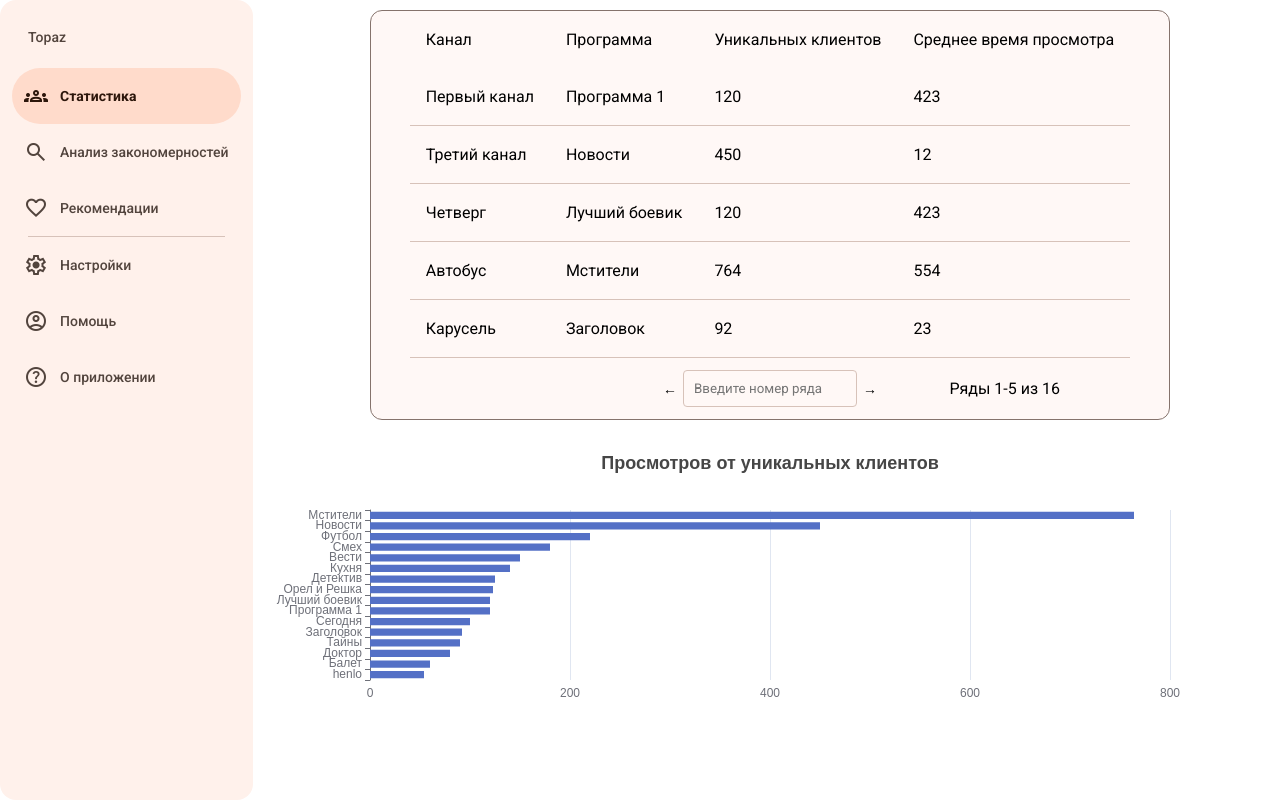
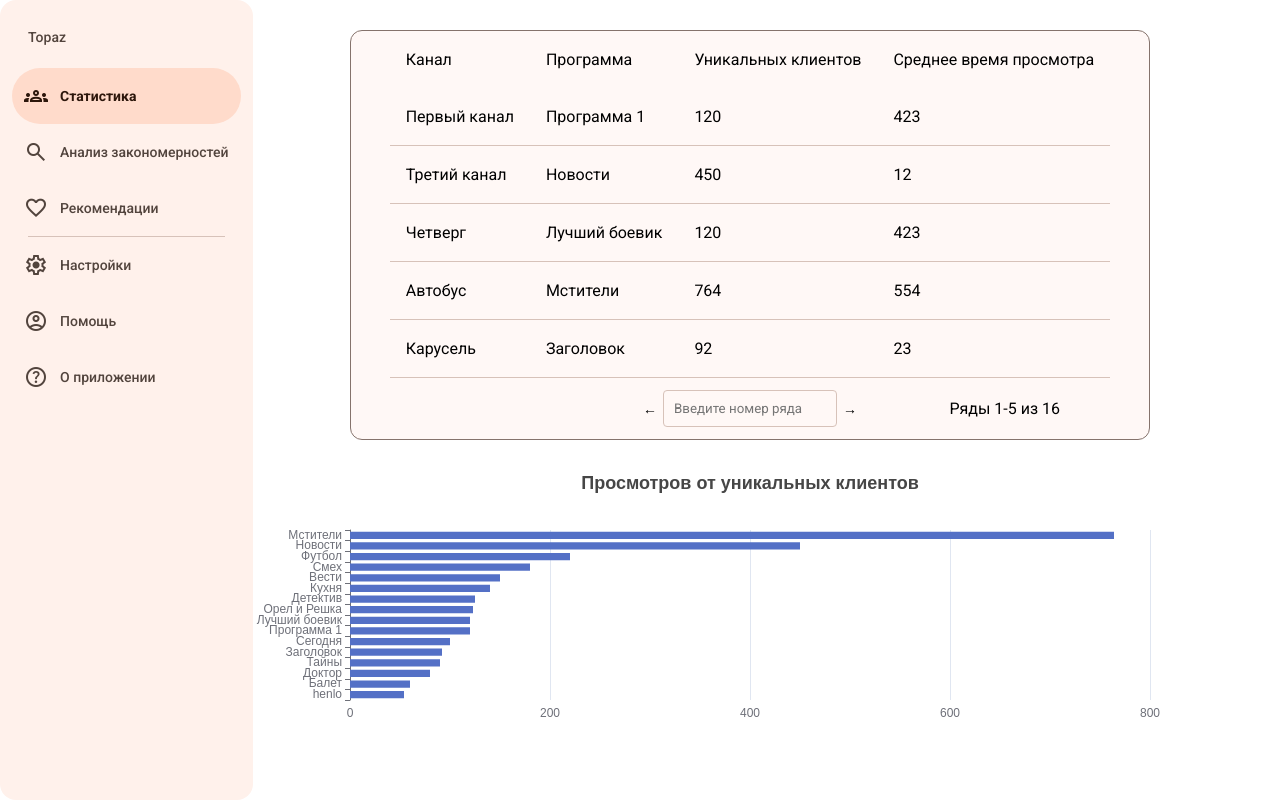
Before and after one commit to tea-pack/topaz, a Vue app: page / in a window 1280 px wide. Built offline with nearby package versions, Linux system fonts and the light colour scheme.

Commit message:
feat: replace ambiguous gap with a margin

```diff
--- a/src/App.vue
+++ b/src/App.vue
@@ -23,7 +23,6 @@ import NavigationDrawer from '@/components/NavigationDrawer.vue';
     display: flex;
     justify-content: center;
     align-items: stretch;
-    gap: 10px
 }
 
 .nav {
@@ -33,6 +32,6 @@ import NavigationDrawer from '@/components/NavigationDrawer.vue';
 
 .view {
     flex: 1;
-    margin: 10px;
+    margin: 30px;
 }
 </style>
```
